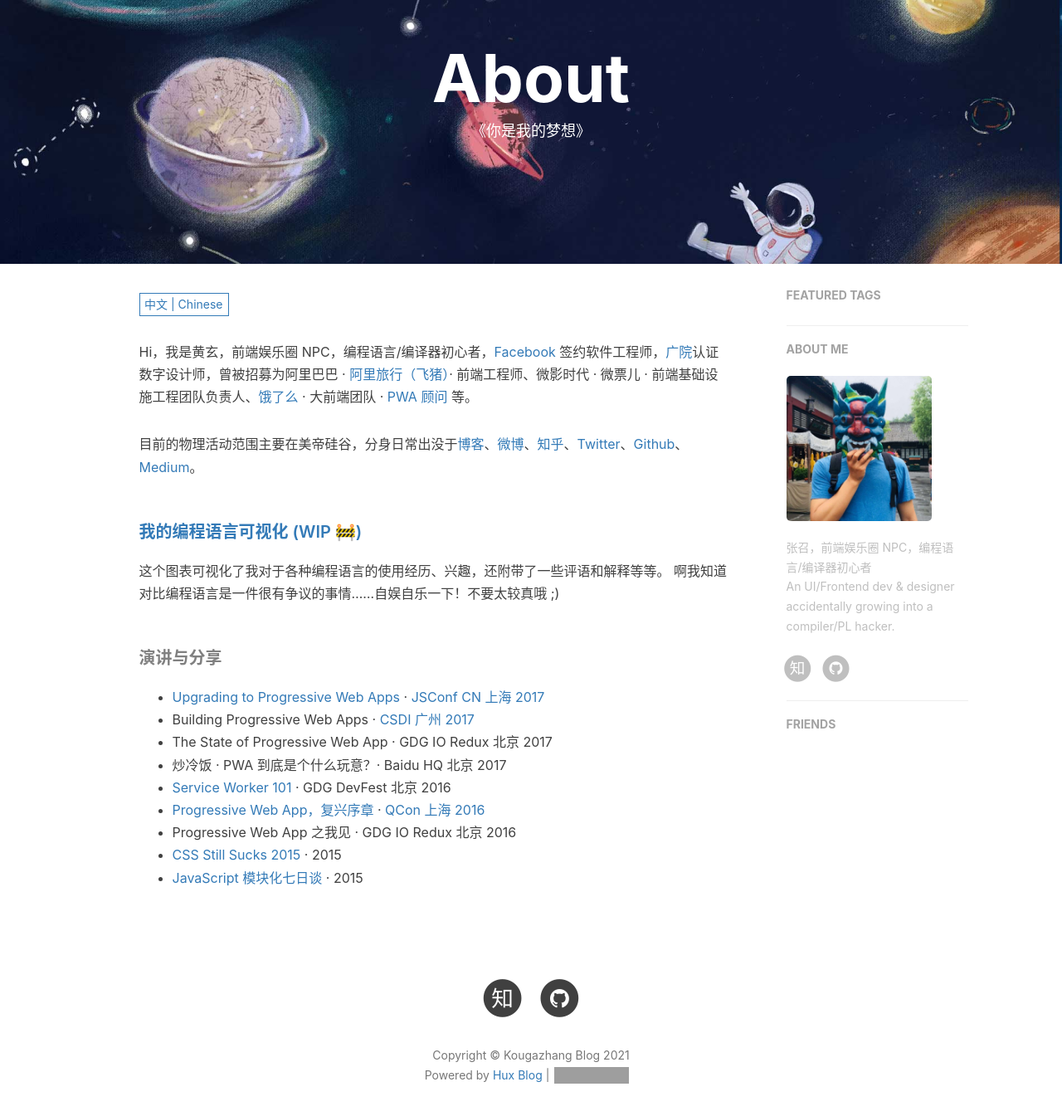
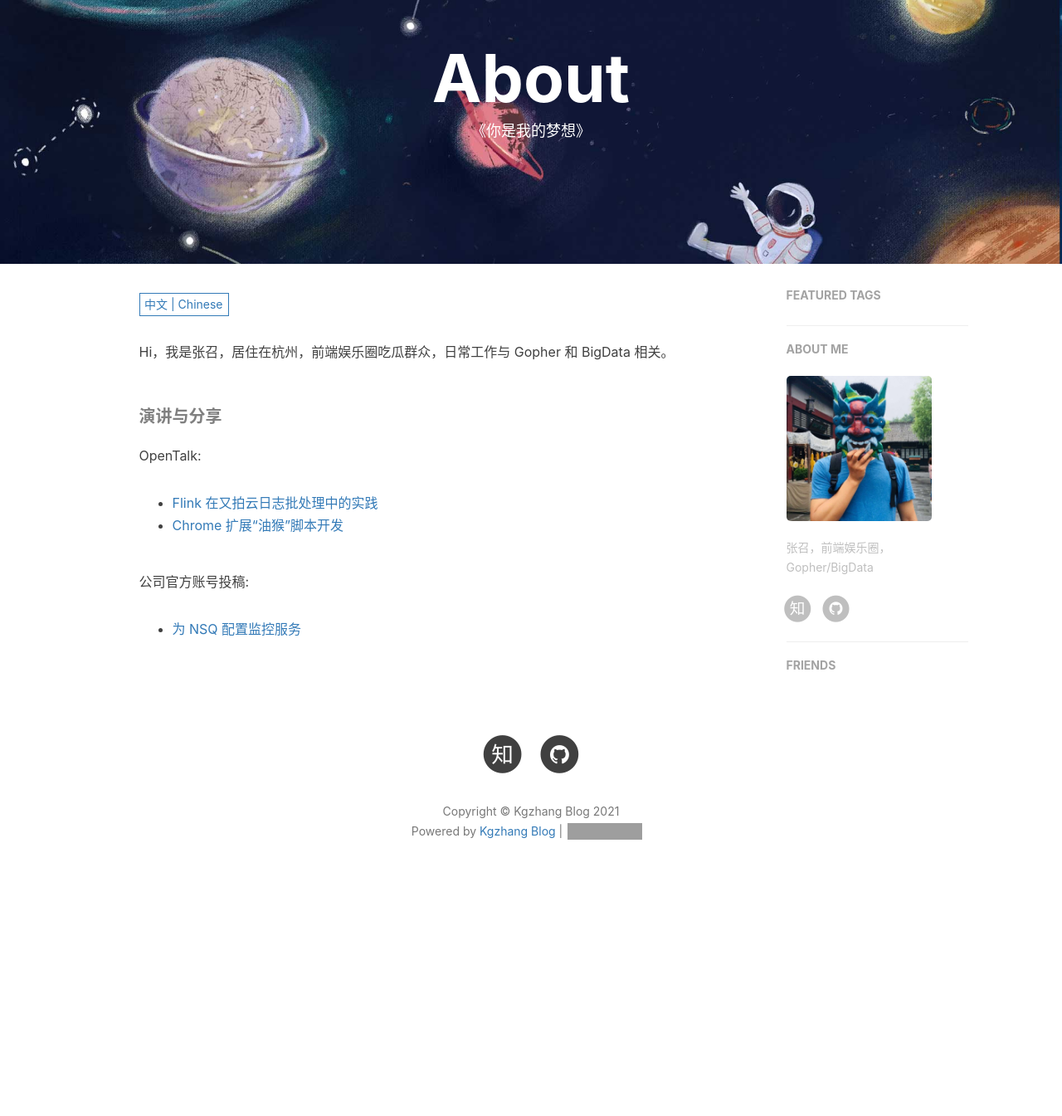
Before and after one commit to kougazhang/oom, a Jekyll site: the page built from about.html, in a window 1280 px wide and 1400 px high, scrolled down 100 px. Shown: the top 1345 px of the window at 83% size. Built offline with Jekyll 4.4.1, drawn with Linux system fonts in a browser that asks for light colours; nearby versions of some CDN libraries; comment, search, counter and statistics services are not loaded; after the commit the page ends 1206 px from its top, so only the background shows below that; some of the changed text lies outside the part shown; grey boxes are pictures that could not be loaded.

Commit message:
update about me

```diff
--- a/_config.yml
+++ b/_config.yml
@@ -1,5 +1,5 @@
 # Site settings
-title: Kougazhang Blog
+title: Kgzhang Blog
 SEOTitle: 张召的博客 | Kgzhang Blog
 header-img: img/home-bg.jpg
 email:
@@ -78,7 +78,7 @@ netease_comment: false
 
 # Sidebar settings
 sidebar: true                           # whether or not using Sidebar.
-sidebar-about-description: "张召，前端娱乐圈 NPC，编程语言/编译器初心者 <br> An UI/Frontend dev & designer accidentally growing into a compiler/PL hacker."
+sidebar-about-description: "张召，前端娱乐圈，Gopher/BigData"
 sidebar-avatar: /img/avatar-kougazhang.png      # use absolute URL, seeing it's used in both `/` and `/about/`
 
 
--- a/_includes/about/zh.md
+++ b/_includes/about/zh.md
@@ -1,31 +1,10 @@
-Hi，我是黄玄，前端娱乐圈 NPC，编程语言/编译器初心者，[Facebook](https://www.facebook.com/) 签约软件工程师，[广院](https://baike.baidu.com/item/%E4%B8%AD%E5%9B%BD%E4%BC%A0%E5%AA%92%E5%A4%A7%E5%AD%A6)认证数字设计师，曾被招募为阿里巴巴 · [阿里旅行（飞猪）](http://alitrip.com)· 前端工程师、微影时代 · 微票儿 · 前端基础设施工程团队负责人、[饿了么](https://ele.me/) · 大前端团队 · [PWA 顾问](https://medium.com/elemefe/upgrading-ele-me-to-progressive-web-app-2a446832e509) 等。
-
-目前的物理活动范围主要在美帝硅谷，分身日常出没于[博客](https://huangxuan.me)、[微博](https://weibo.com/huxpro)、[知乎](https://www.zhihu.com/people/huxpro/pins/posts)、[Twitter](https://twitter.com/Huxpro/)、[Github](https://github.com/huxpro)、[Medium](https://medium.com/@Huxpro)。
-
-
-##### [我的编程语言可视化 (WIP 🚧)](https://huangxuan.me/2020/05/05/pl-chart/)
-
-这个图表可视化了我对于各种编程语言的使用经历、兴趣，还附带了一些评语和解释等等。 啊我知道对比编程语言是一件很有争议的事情……自娱自乐一下！不要太较真哦 ;)
-
+Hi，我是张召，居住在杭州，前端娱乐圈吃瓜群众，日常工作与 Gopher 和 BigData 相关。
 
 ##### 演讲与分享
 
-- [Upgrading to Progressive Web Apps][9] · [JSConf CN 上海 2017](http://2017.jsconf.cn/)
-- Building Progressive Web Apps · [CSDI 广州 2017](http://www.csdisummit.com/)
-- The State of Progressive Web App · GDG IO Redux 北京 2017
-- 炒冷饭 · PWA 到底是个什么玩意？· Baidu HQ 北京 2017
-- [Service Worker 101][5] · GDG DevFest 北京 2016
-- [Progressive Web App，复兴序章][4] · [QCon 上海 2016](http://2016.qconshanghai.com/presentation/3111)
-- Progressive Web App 之我见 · GDG IO Redux 北京 2016
-- [CSS Still Sucks 2015][2] · 2015
-- [JavaScript 模块化七日谈][1] · 2015
+OpenTalk:
+- [Flink 在又拍云日志批处理中的实践](http://shangzhibo.tv/watch/10230926)
+- [Chrome 扩展“油猴”脚本开发](http://shangzhibo.tv/watch/10036080)
 
-[1]: //huangxuan.me/2015/07/09/js-module-7day/
-[2]: //huangxuan.me/2015/12/28/css-sucks-2015/
-[3]: //huangxuan.me/2016/06/05/pwa-in-my-pov/
-[4]: //huangxuan.me/2016/10/20/pwa-qcon2016/
-[5]: //huangxuan.me/2016/11/20/sw-101-gdgdf/
-[6]: https://yanshuo.io/assets/player/?deck=58ac8598b123db0067292f92 "PWA Rehashing"
-[7]: https://yanshuo.io/assets/player/?deck=593ad6fbfe88c2006a0a0d6d "The State of PWA"
-[8]: https://yanshuo.io/assets/player/?deck=594d673d570c357d0698a950 "Building PWA"
-[9]: //huangxuan.me/jsconfcn2017/
+公司官方账号投稿:
+- [为 NSQ 配置监控服务](https://zhuanlan.zhihu.com/p/375765747)
--- a/_includes/footer.html
+++ b/_includes/footer.html
@@ -9,10 +9,10 @@
                 <p class="copyright text-muted">
                     Copyright &copy; {{ site.title }} {{ site.time | date: '%Y' }}
                     <br>
-                    Powered by <a href="http://huangxuan.me">Hux Blog</a> |
+                    Powered by <a href="https://kougazhang.github.io/">Kgzhang Blog</a> |
                     <iframe style="margin-left: 2px; margin-bottom:-5px;" frameborder="0" scrolling="0" width="100px"
                         height="20px"
-                        src="https://ghbtns.com/github-btn.html?user=huxpro&repo=huxpro.github.io&type=star&count=true">
+                        src="https://ghbtns.com/github-btn.html?user=huxpro&repo=kougazhang.github.io&type=star&count=true">
                     </iframe>
                 </p>
             </div>
```
Also changed, not shown: _posts/2021-01-19-the-systematic-failure-of-higher-education-in-china.md (deleted, +0 -31 lines).
